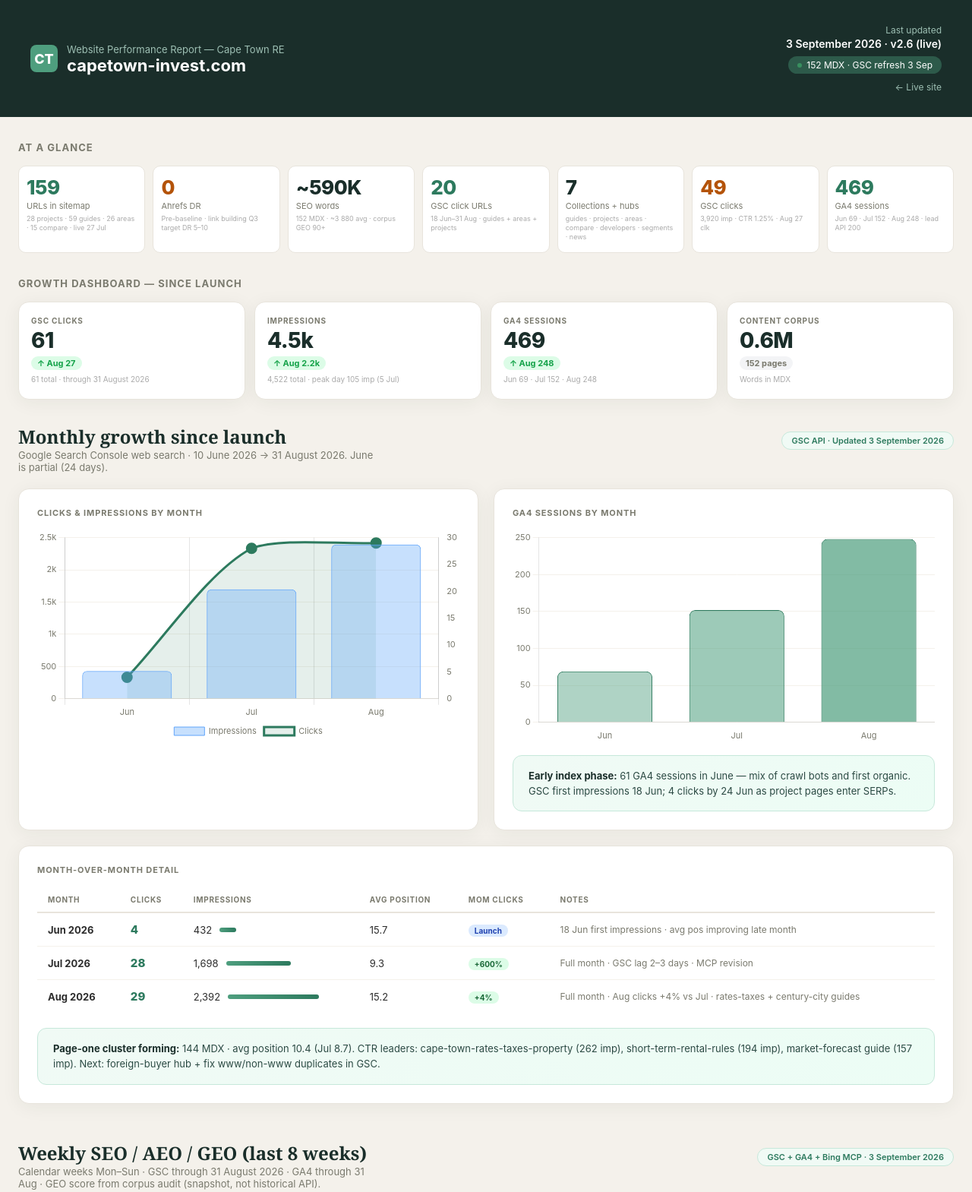
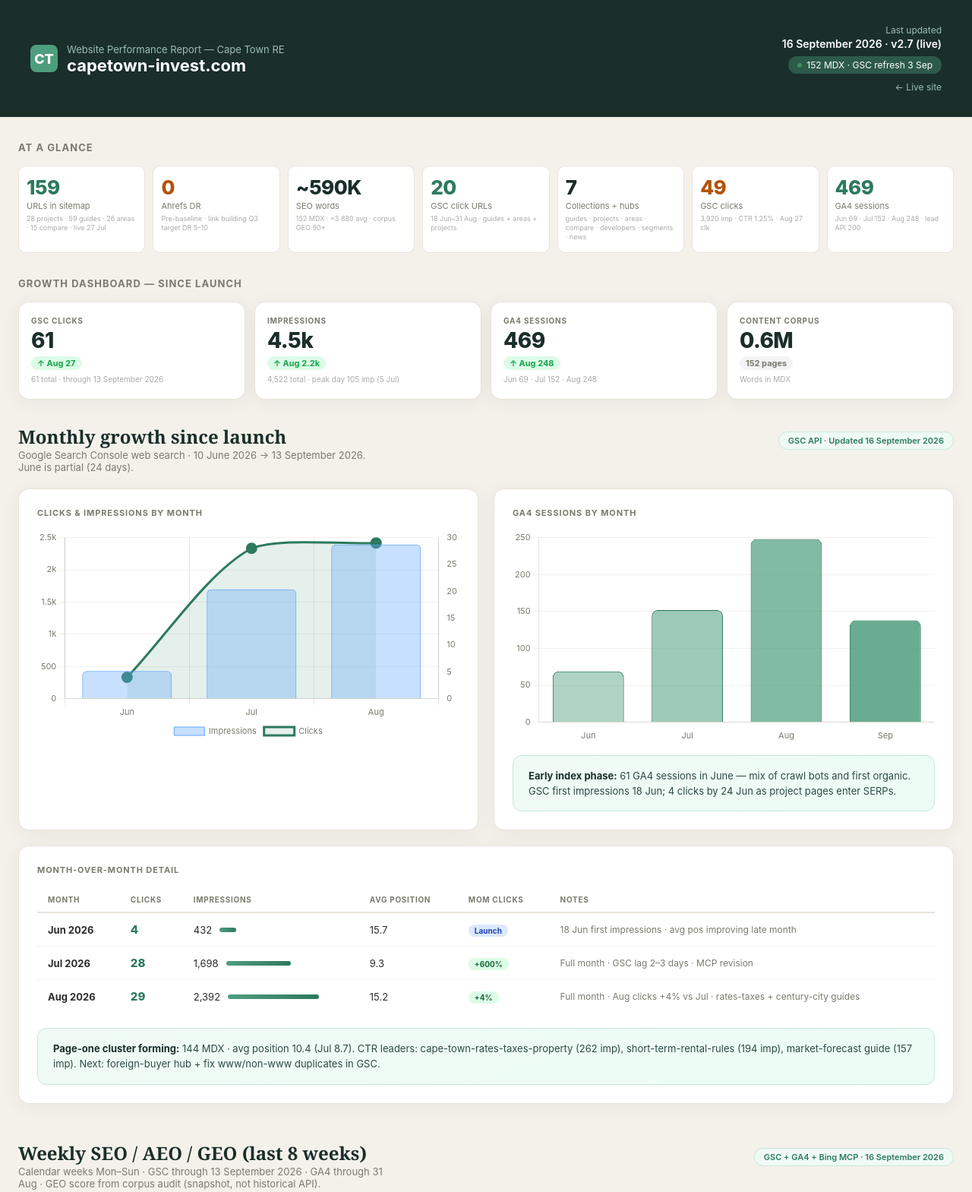
Before and after one commit to max-diver999/capetown-invest-website, an Astro site: page /site-report in a window 1280 px wide. Shown: the top 1569 px of the page at 76% size. Built offline with nearby package versions, Linux system fonts and the light colour scheme; Astro itself is replaced by a stand-in of ours.

Commit message:
site-report: MCP refresh 16 Sep 2026 (GSC through 13 Sep)

```diff
--- a/src/pages/site-report/index.astro
+++ b/src/pages/site-report/index.astro
@@ -1,10 +1,10 @@
 ---
 export const prerender = true;
 
-const reportDate = '3 September 2026';
-const reportVersion = 'v2.6';
+const reportDate = '16 September 2026';
+const reportVersion = 'v2.7';
 const launchDate = '10 June 2026';
-const dataThrough = '31 August 2026';
+const dataThrough = '13 September 2026';
 
 const monthlyGsc = [
   { month: 'Jun 2026', label: 'Jun', clicks: 4, impressions: 432, position: 15.7, note: '18 Jun first impressions · avg pos improving late month' },
@@ -16,6 +16,7 @@ const monthlyGa4 = [
   { month: 'Jun', sessions: 69 },
   { month: 'Jul', sessions: 152 },
   { month: 'Aug', sessions: 248 },
+  { month: 'Sep', sessions: 138 },
 ];
 
 const contentBreakdown = [
@@ -39,7 +40,7 @@ const weeklyMetrics = [
   { week: '21–27 Jul', gscClicks: 6, gscImp: 172, gscPos: '9.6', ga4: 35, bingC: 3, aeoQueries: 3, aeoTop10: 0, geoScore: '90', geoMdx: '144' },
 ];
 
-const gsc28d = { clicks: 29, impressions: 2245, ctr: 1.29, position: 15.3 };
+const gsc28d = { clicks: 37, impressions: 3430, ctr: 1.08, position: 13.2 };
 
 const totalClicks = monthlyGsc.reduce((s, m) => s + m.clicks, 0);
 const totalImp = monthlyGsc.reduce((s, m) => s + m.impressions, 0);
@@ -1123,6 +1124,15 @@ const chartPayload = JSON.stringify({
 
   <div class="section-title">Launch changelog</div>
   <div class="changelog">
+          <div class="changelog-item">
+      <div class="changelog-date">16 Sep 2026</div>
+      <div class="changelog-content">
+        <div class="changelog-title">Site report v2.7 · GSC/GA4 MCP refresh</div>
+        <div class="changelog-desc">GSC 28d: 37 clk / 3 430 imp. GA4 Aug 248 · Sep 138.</div>
+        <div class="changelog-tags"><span class="tag green">Report v2.7</span><span class="tag blue">GSC MCP</span><span class="tag amber">GA4 MCP</span></div>
+      </div>
+    </div>
+
         <div class="changelog-item">
               <div class="changelog-item">
       <div class="changelog-date">3 Sep 2026 (v2.6)</div>
```
